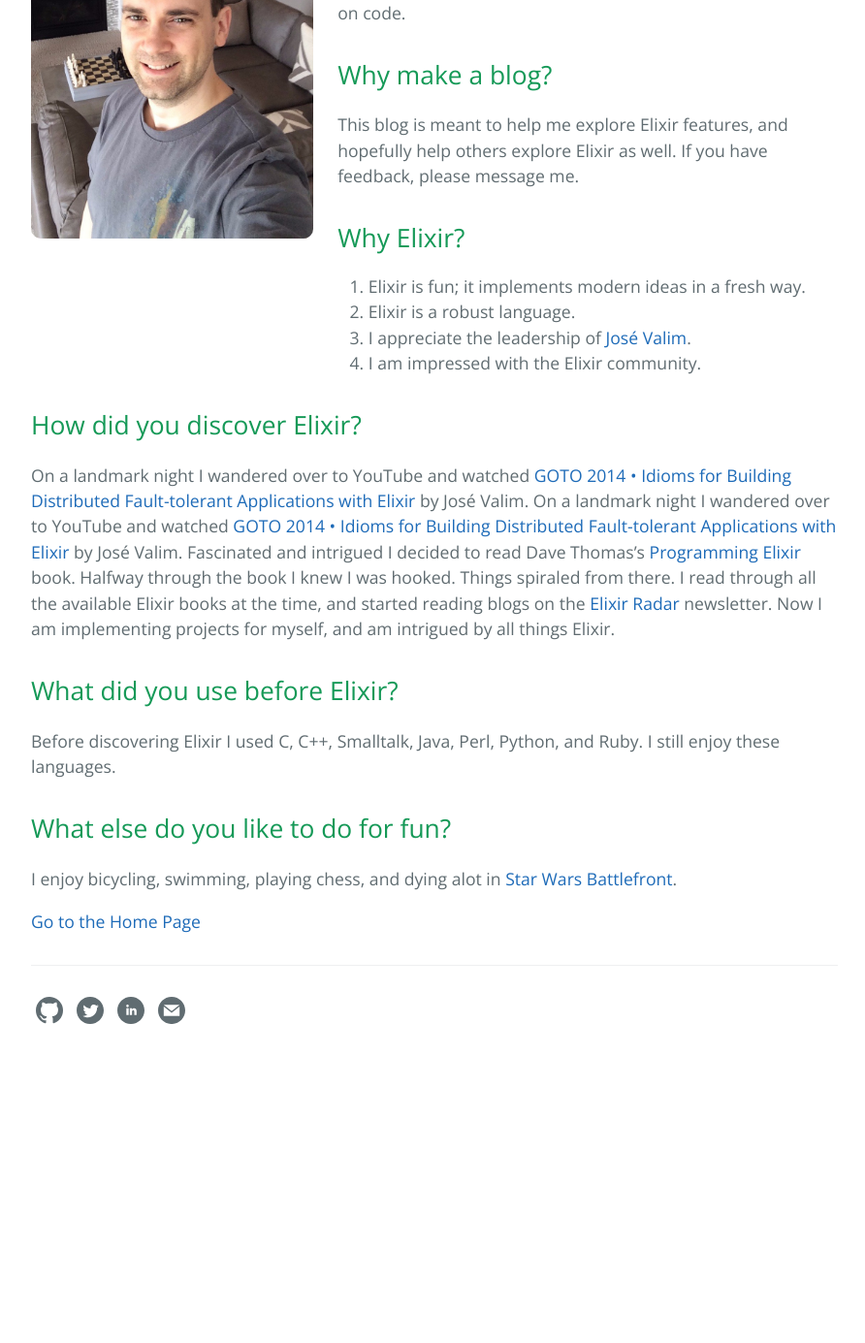
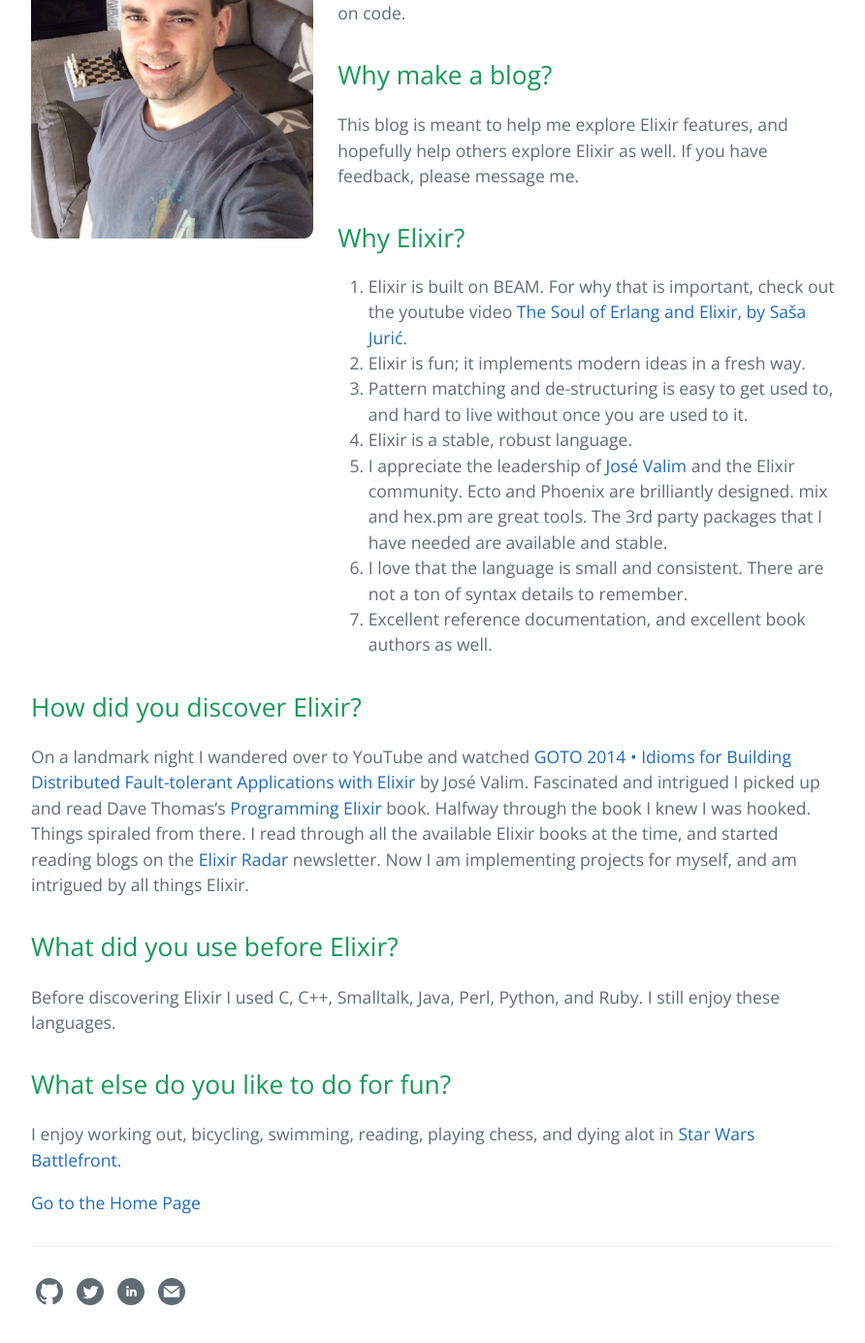
Before and after one commit to justingamble/justingamble.github.io, a Jekyll site: the page built from about.md, in a window 1280 px wide and 1400 px high, scrolled down 326 px. Shown: the top 1385 px of the window at 97% size, without its empty margins (192-1084 px from the left). Built offline with Jekyll 4.4.1, drawn with Linux system fonts in a browser that asks for light colours; before the commit the page ends 1436 px from its top, so only the background shows below that.

Commit message:
Tweaking about.md

```diff
--- a/about.md
+++ b/about.md
@@ -19,17 +19,21 @@
 
 ## Why Elixir?
 
-1. Elixir is fun; it implements modern ideas in a fresh way.
-2. Elixir is a robust language.
-3. I appreciate the leadership of [José Valim](http://github.com/josevalim){:target="_blank"}.
-4. I am impressed with the Elixir community.
+1. Elixir is built on BEAM.  For why that is important, check out the youtube video [The Soul of Erlang and Elixir, by Saša Jurić](https://www.youtube.com/watch?v=JvBT4XBdoUE).
+2. Elixir is fun; it implements modern ideas in a fresh way.
+3. Pattern matching and de-structuring is easy to get used to, and hard to live without once you are used to it.
+4. Elixir is a stable, robust language.
+5. I appreciate the leadership of [José Valim](http://github.com/josevalim){:target="_blank"} and the Elixir community.  Ecto and Phoenix are brilliantly designed.  mix and hex.pm
+are great tools.  The 3rd party packages that I have needed are available and stable.
+6. I love that the language is small and consistent.  There are not a ton of syntax
+details to remember.
+7. Excellent reference documentation, and excellent book authors as well.
 {: class="why-elixir-paragraph"}
 
 ## How did you discover Elixir?
 
 On a landmark night I wandered over to YouTube and watched [GOTO 2014 • Idioms for Building Distributed Fault-tolerant Applications with Elixir](https://www.youtube.com/watch?v=B4rOG9Bc65Q){:target="_blank"} by José Valim.
-On a landmark night I wandered over to YouTube and watched [GOTO 2014 • Idioms for Building Distributed Fault-tolerant Applications with Elixir](https://www.youtube.com/watch?v=B4rOG9Bc65Q){:target="_blank"} by José Valim.
-Fascinated and intrigued I decided to read Dave Thomas's
+Fascinated and intrigued I picked up and read Dave Thomas's
 [Programming Elixir](https://www.amazon.com/Programming-Elixir-1-6-Functional-Concurrent/dp/1680502999/){:target="_blank"} book.  Halfway through the book I knew I was hooked.  Things spiraled from there.  I read through all the available Elixir books at the time, and started reading blogs on the [Elixir Radar](http://plataformatec.com.br/elixir-radar/weekly-newsletter){:target="_blank"} newsletter.  Now I am implementing projects for myself, and am intrigued by all things Elixir.
 
 ## What did you use before Elixir?
@@ -38,6 +42,6 @@
 
 ## What else do you like to do for fun?
 
-I enjoy bicycling, swimming, playing chess, and dying alot in [Star Wars Battlefront](http://starwars.ea.com/starwars/battlefront){:target="_blank"}.
+I enjoy working out, bicycling, swimming, reading, playing chess, and dying alot in [Star Wars Battlefront](http://starwars.ea.com/starwars/battlefront){:target="_blank"}.
 
 [Go to the Home Page]({{ site.url }}{{ site.baseurl }})
```
